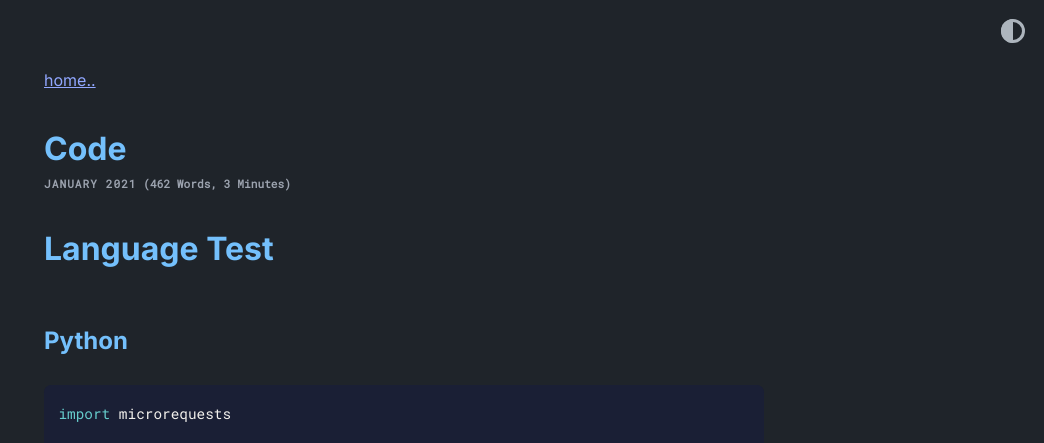
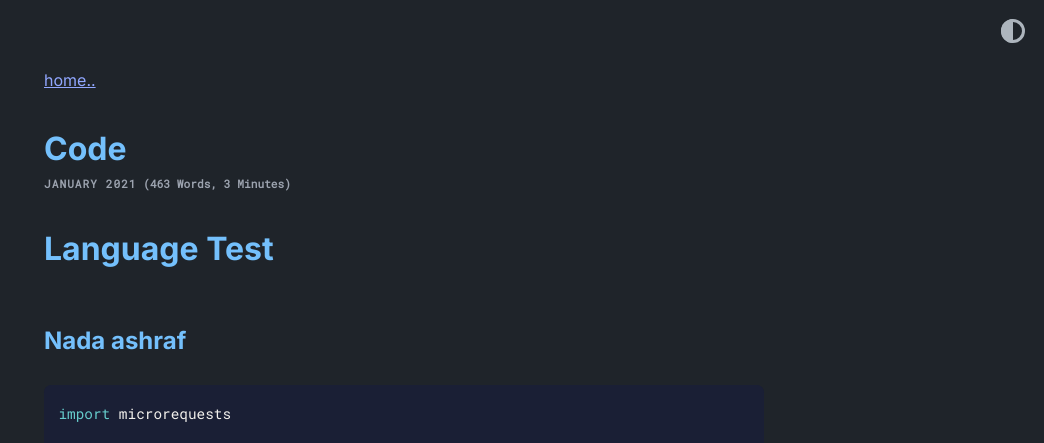
Before and after one commit to NadaAshraf12/Blog, a Jekyll site: the page built from _posts/2021-01-08-code.md, in a window 1280 px wide and 900 px high. Shown: the top 443 px of the window, without its empty margins (236-1280 px from the left). Built offline with Jekyll 4.4.1, drawn with Linux system fonts in a browser that asks for light colours.

Commit message:
first try

````diff
--- a/_posts/2021-01-08-code.md
+++ b/_posts/2021-01-08-code.md
@@ -4,7 +4,7 @@ layout: post
 
 # Language Test
 
-## Python
+## Nada ashraf
 ```python
 import microrequests
 
````
